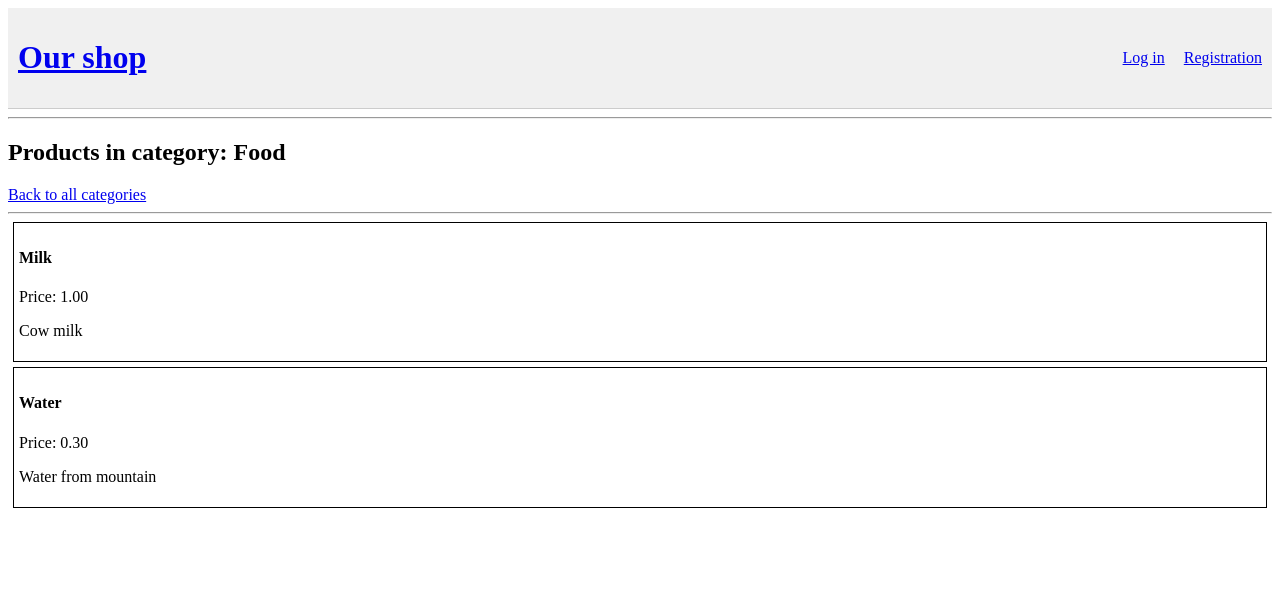
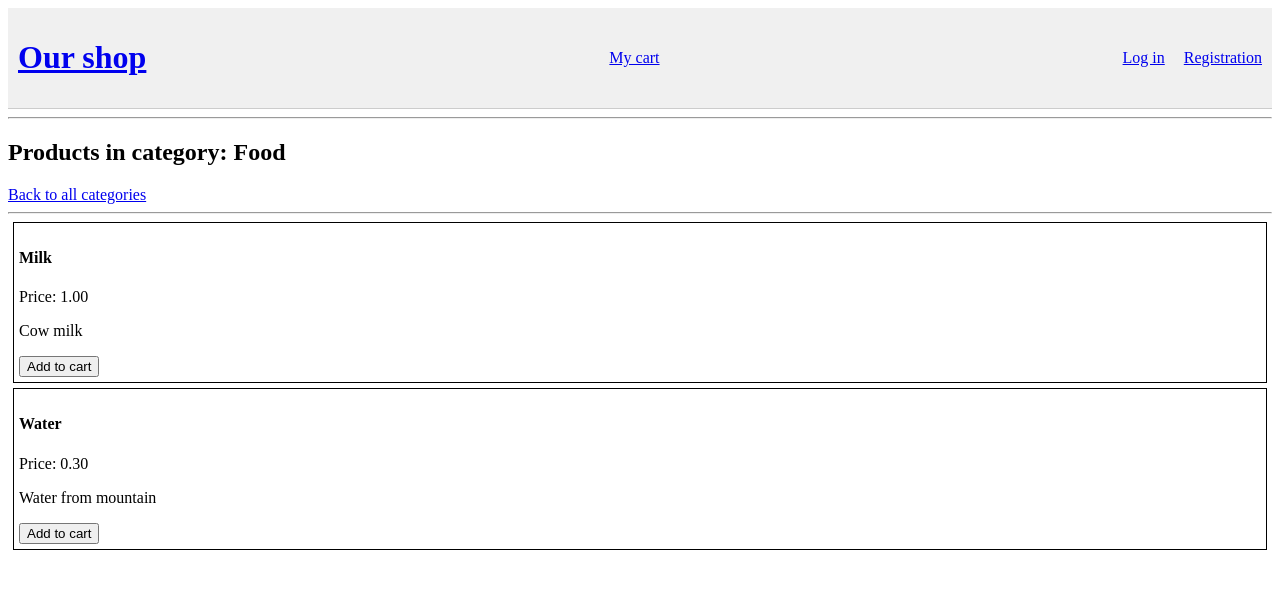
Before and after one commit to YaroslavMilchenko/EshopProject, a Django app: page /category/1/ in a window 1280 px wide. Shown: the top 589 px of the page. Run offline with Django 5.2, Linux system fonts and the light colour scheme; data comes from the database, SQL or seed files in the repository; both versions use the stored data as it was after the commit.

Commit message:
cart and add to cart + work with sessin

```diff
--- a/store/templates/store/base.html
+++ b/store/templates/store/base.html
@@ -8,6 +8,10 @@
         <div class="navbar" style="padding: 10px; background-color: #f0f0f0; border-bottom: 1px solid #ccc; display: flex; justify-content: space-between; align-items: center;">
             <div class="navbar-brand">
                 <a href="{% url 'category-list' %}"><h1>Our shop</h1></a>
+            </div>
+
+            <div class="navbar-cart">
+                <a href="{% url 'cart-detail' %}">My cart</a>
             </div>
 
             <div class="user-controls">
@@ -25,15 +29,16 @@
             </div>
         </div>
         <hr>
-
+    </div>
         {% if messages %}
-            {% for message in emssages %}
-                <div class="flash">{{ message }}</div>
+            <ul class="messages">
+            {% for message in messages %}
+                <li>{{ message }}</li>
             {% endfor %}
+            </ul>
         {% endif %}
 
-        {% block content %}
-        {% endblock %}
-    </div>
+{% block content %}
+{% endblock %}
 </body>
 </html>
--- a/store/templates/store/product_list.html
+++ b/store/templates/store/product_list.html
@@ -11,6 +11,11 @@
             <h4>{{prod.name}}</h4>
             <p>Price: {{prod.price}}</p>
             <p>{{prod.description}}</p>
+            <form action="{% url 'add-to-cart' prod.id %}" method="POST">
+                {% csrf_token %}
+                <input type="hidden" name="next" value="{{ request.get_full_path }}">
+                <button type="submit">Add to cart</button>
+            </form>
         </div>
     {% empty %}
         <p>This category is empty now.</p>
--- a/store/urls.py
+++ b/store/urls.py
@@ -5,5 +5,7 @@ from .views import SignUpView
 urlpatterns = [
     path('', views.category_list, name = 'category-list'),
     path('category/<int:category_id>/', views.product_list, name = 'product-list'),
-    path('signup/', SignUpView.as_view(), name='signup')
+    path('signup/', SignUpView.as_view(), name='signup'),
+    path('cart/add/<int:product_id>/', views.add_to_cart, name='add-to-cart'),
+    path('cart/', views.cart_detail, name='cart-detail'),
 ]
--- a/store/views.py
+++ b/store/views.py
@@ -1,4 +1,5 @@
-from django.shortcuts import render
+from django.shortcuts import render, redirect
+from django.contrib import messages
 from .models import Category, Product
 from django.views import generic
 from .forms import CustomerUserCreationForm
@@ -27,3 +28,42 @@ class SignUpView(generic.CreateView):
     form_class = CustomerUserCreationForm
     success_url = reverse_lazy('login')
     template_name = 'registration/signup.html'
+
+def add_to_cart(request, product_id):
+    if request.method == 'POST':
+        cart = request.session.get('cart', {}) #get session cart
+        product_id_str = str(product_id)
+        quantity = cart.get(product_id_str, 0)  #get current quantity of the product
+        cart[product_id_str] = quantity + 1
+        request.session['cart'] = cart      #save cart back
+        request.session.modified = True     #(Important) Tell Django that the session has been modified
+        messages.success(request, f'The product has been successfully added to your cart.')
+        next_page = request.POST.get('next', 'category-list')
+    return redirect(next_page)
+    # (request.META.get('HTTP_REFERER') is the "previous URL")
+
+def cart_detail(request):
+    cart = request.session.get('cart', {})  #get cart from session or empty dictionary
+    product_ids = cart.keys()
+    products = Product.objects.filter(id__in=product_ids)   #get objects from BD by product_ids
+    cart_items = []
+    total_price = 0
+
+    for product in products:
+        quantity = cart[str(product.id)]    #get quantity from session by id in dictionary
+        item_total_price = product.price * quantity   #total price for this product
+
+        cart_items.append({
+            'product': product,
+            'quantity': quantity,
+            'item_total_price': item_total_price,
+        })
+
+        total_price += item_total_price
+
+    context = {
+        'cart_items': cart_items,
+        'total_price': total_price,
+    }
+
+    return render(request, 'store/cart_detail.html', context)
```
Also changed, not shown: store/templates/store/cart_detail.html (added, +37 -0 lines), db.sqlite3.
